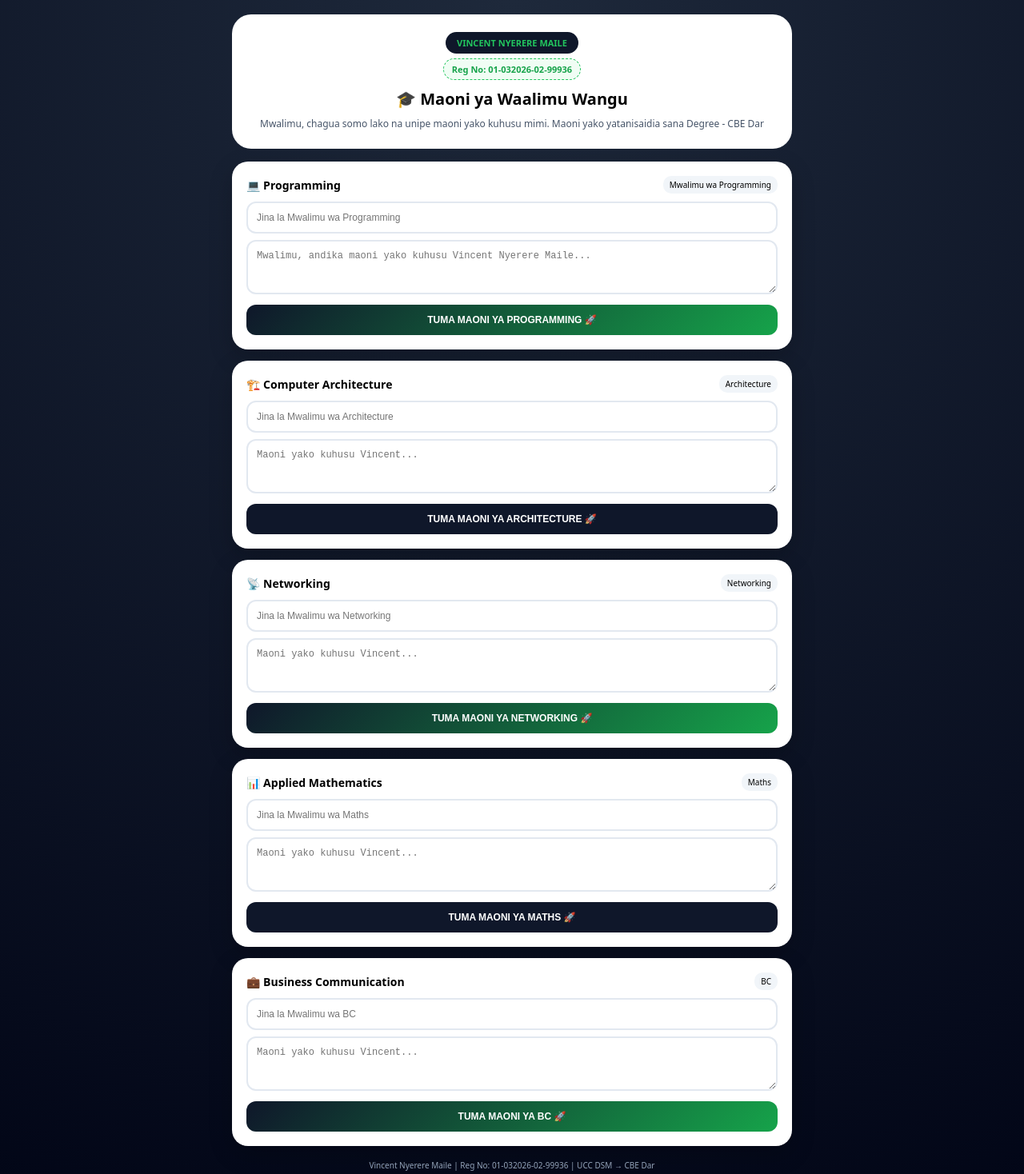
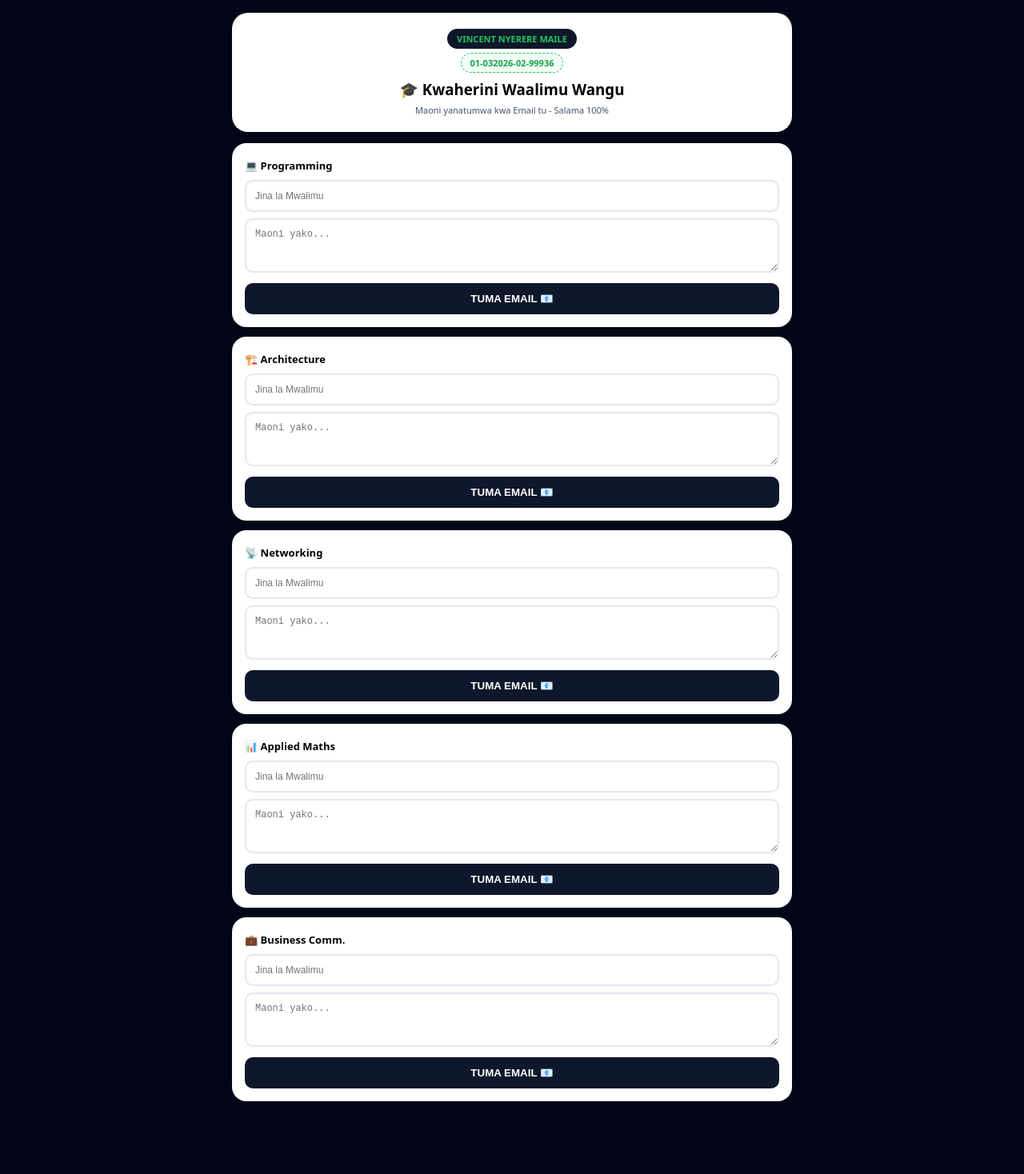
Before and after one commit to vincentnyerere4-coder/kwaheri-waalimu-ucc, a plain HTML site: page index.html in a window 1280 px wide. Shown: the whole page at 80% size. After the commit the page ends 1405 px from the top, so only its background shows below. Drawn offline with Linux system fonts and the light colour scheme.

Commit message:
Update index.html

```diff
--- a/index.html
+++ b/index.html
@@ -4,89 +4,52 @@
 <head>
 <meta charset="UTF-8">
 <meta name="viewport" content="width=device-width, initial-scale=1.0">
-<title>Maoni ya Waalimu - Vincent Nyerere Maile</title>
+<title>Kwaheri Waalimu - Vincent Nyerere Maile</title>
 <style>
 *{margin:0;padding:0;box-sizing:border-box}
-body{font-family:system-ui;background:radial-gradient(circle at top,#1e293b,#020617);min-height:100vh;padding:18px}
+body{font-family:system-ui;background:#020617;padding:16px}
 .container{max-width:700px;margin:0 auto}
-.header{background:#fff;border-radius:24px;padding:22px;text-align:center;margin-bottom:16px}
-.badge{background:#0f172a;color:#22c55e;padding:6px 14px;border-radius:20px;font-weight:800;font-size:11px;width:fit-content;margin:0 auto 6px}
-.reg{font-size:11px;color:#16a34a;font-weight:700;background:#f0fdf4;border:1px dashed #22c55e;padding:5px 10px;border-radius:20px;width:fit-content;margin:0 auto 10px}
-.header h1{font-size:20px}.header p{font-size:12px;color:#475569;margin-top:8px;line-height:1.6}
-.subject{background:#fff;border-radius:20px;padding:18px;margin-bottom:14px;box-shadow:0 10px 30px rgba(0,0,0,.2)}
-.sub-head{display:flex;justify-content:space-between;align-items:center;margin-bottom:10px;flex-wrap:wrap;gap:6px}
-.sub-head b{font-size:14px}.sub-head span{background:#f1f5f9;padding:4px 8px;border-radius:10px;font-size:10px}
-.subject textarea,.subject input{width:100%;padding:11px;border:2px solid #e2e8f0;border-radius:12px;margin-bottom:8px;font-size:12px;outline:none}
-.btn-sub{width:100%;background:#0f172a;color:#fff;border:none;padding:12px;border-radius:12px;font-weight:700;cursor:pointer;font-size:12px}
-.btn-sub.green{background:linear-gradient(135deg,#0f172a,#16a34a)}
-.success{display:none;background:#dcfce7;color:#166534;padding:10px;border-radius:10px;font-size:11px;text-align:center;margin-top:8px;font-weight:600}
-.footer{text-align:center;color:#94a3b8;font-size:10px;margin-top:16px;line-height:1.6}
+.header{background:#fff;border-radius:20px;padding:20px;text-align:center;margin-bottom:14px}
+.badge{background:#0f172a;color:#22c55e;padding:5px 12px;border-radius:20px;font-size:11px;font-weight:800;width:fit-content;margin:0 auto 5px}
+.reg{background:#f0fdf4;border:1px dashed #22c55e;padding:4px 10px;border-radius:20px;font-size:11px;font-weight:700;color:#16a34a;width:fit-content;margin:0 auto 8px}
+.subject{background:#fff;border-radius:18px;padding:16px;margin-bottom:12px}
+.subject b{font-size:13px}
+.subject input,.subject textarea{width:100%;padding:11px;border:2px solid #e2e8f0;border-radius:10px;margin-top:8px;font-size:12px}
+.btn{width:100%;background:#0f172a;color:#fff;border:none;padding:12px;border-radius:10px;font-weight:700;margin-top:8px;cursor:pointer}
+.success{display:none;background:#dcfce7;color:#166534;padding:10px;border-radius:8px;font-size:11px;margin-top:8px;text-align:center;font-weight:600}
 </style>
 </head>
 <body>
 <div class="container">
 <div class="header">
 <div class="badge">VINCENT NYERERE MAILE</div>
-<div class="reg">Reg No: 01-032026-02-99936</div>
-<h1>🎓 Maoni ya Waalimu Wangu</h1>
-<p>Mwalimu, chagua somo lako na unipe maoni yako kuhusu mimi. Maoni yako yatanisaidia sana Degree - CBE Dar</p>
+<div class="reg">01-032026-02-99936</div>
+<h3>🎓 Kwaherini Waalimu Wangu</h3>
+<p style="font-size:11px;color:#475569;margin-top:6px">Maoni yanatumwa kwa Email tu - Salama 100%</p>
 </div>
 
-<div class="subject">
-<div class="sub-head"><b>💻 Programming</b><span>Mwalimu wa Programming</span></div>
-<input type="text" id="name1" placeholder="Jina la Mwalimu wa Programming">
-<textarea id="maoni1" rows="3" placeholder="Mwalimu, andika maoni yako kuhusu Vincent Nyerere Maile..."></textarea>
-<button class="btn-sub green" onclick="sendMaoni('Programming','name1','maoni1','msg1')">TUMA MAONI YA PROGRAMMING 🚀</button>
-<div id="msg1" class="success"></div>
-</div>
+<div class="subject"><b>💻 Programming</b><input id="n1" placeholder="Jina la Mwalimu"><textarea id="m1" rows="3" placeholder="Maoni yako..."></textarea><button class="btn" onclick="send('Programming','n1','m1','o1')">TUMA EMAIL 📧</button><div id="o1" class="success"></div></div>
 
-<div class="subject">
-<div class="sub-head"><b>🏗️ Computer Architecture</b><span>Architecture</span></div>
-<input type="text" id="name2" placeholder="Jina la Mwalimu wa Architecture">
-<textarea id="maoni2" rows="3" placeholder="Maoni yako kuhusu Vincent..."></textarea>
-<button class="btn-sub" onclick="sendMaoni('Architecture','name2','maoni2','msg2')">TUMA MAONI YA ARCHITECTURE 🚀</button>
-<div id="msg2" class="success"></div>
-</div>
+<div class="subject"><b>🏗️ Architecture</b><input id="n2" placeholder="Jina la Mwalimu"><textarea id="m2" rows="3" placeholder="Maoni yako..."></textarea><button class="btn" onclick="send('Architecture','n2','m2','o2')">TUMA EMAIL 📧</button><div id="o2" class="success"></div></div>
 
-<div class="subject">
-<div class="sub-head"><b>📡 Networking</b><span>Networking</span></div>
-<input type="text" id="name3" placeholder="Jina la Mwalimu wa Networking">
-<textarea id="maoni3" rows="3" placeholder="Maoni yako kuhusu Vincent..."></textarea>
-<button class="btn-sub green" onclick="sendMaoni('Networking','name3','maoni3','msg3')">TUMA MAONI YA NETWORKING 🚀</button>
-<div id="msg3" class="success"></div>
-</div>
+<div class="subject"><b>📡 Networking</b><input id="n3" placeholder="Jina la Mwalimu"><textarea id="m3" rows="3" placeholder="Maoni yako..."></textarea><button class="btn" onclick="send('Networking','n3','m3','o3')">TUMA EMAIL 📧</button><div id="o3" class="success"></div></div>
 
-<div class="subject">
-<div class="sub-head"><b>📊 Applied Mathematics</b><span>Maths</span></div>
-<input type="text" id="name4" placeholder="Jina la Mwalimu wa Maths">
-<textarea id="maoni4" rows="3" placeholder="Maoni yako kuhusu Vincent..."></textarea>
-<button class="btn-sub" onclick="sendMaoni('Applied Mathematics','name4','maoni4','msg4')">TUMA MAONI YA MATHS 🚀</button>
-<div id="msg4" class="success"></div>
-</div>
+<div class="subject"><b>📊 Applied Maths</b><input id="n4" placeholder="Jina la Mwalimu"><textarea id="m4" rows="3" placeholder="Maoni yako..."></textarea><button class="btn" onclick="send('Applied Maths','n4','m4','o4')">TUMA EMAIL 📧</button><div id="o4" class="success"></div></div>
 
-<div class="subject">
-<div class="sub-head"><b>💼 Business Communication</b><span>BC</span></div>
-<input type="text" id="name5" placeholder="Jina la Mwalimu wa BC">
-<textarea id="maoni5" rows="3" placeholder="Maoni yako kuhusu Vincent..."></textarea>
-<button class="btn-sub green" onclick="sendMaoni('Business Communication','name5','maoni5','msg5')">TUMA MAONI YA BC 🚀</button>
-<div id="msg5" class="success"></div>
-</div>
+<div class="subject"><b>💼 Business Comm.</b><input id="n5" placeholder="Jina la Mwalimu"><textarea id="m5" rows="3" placeholder="Maoni yako..."></textarea><button class="btn" onclick="send('Business Comm.','n5','m5','o5')">TUMA EMAIL 📧</button><div id="o5" class="success"></div></div>
 
-<div class="footer">Vincent Nyerere Maile | Reg No: 01-032026-02-99936 | UCC DSM → CBE Dar</div>
 </div>
 <script>
 const EMAIL="vincentnyerere4@gmail.com";
-const WA="255693641536";
-async function sendMaoni(somo,nameId,maoniId,msgId){
-const mwalimu=document.getElementById(nameId).value;
-const maoni=document.getElementById(maoniId).value;
-const msgBox=document.getElementById(msgId);
-if(!mwalimu||!maoni){alert("Jaza jina na maoni");return;}
-msgBox.style.display='block';msgBox.innerText='⏳ Inatuma...';
-await fetch("https://formsubmit.co/ajax/"+EMAIL,{method:'POST',headers:{'Content-Type':'application/json'},body:JSON.stringify({Somo:somo,Mwalimu:mwalimu,Maoni:maoni,Mwanafunzi:"Vincent Nyerere Maile",RegNo:"01-032026-02-99936"})});
-window.open("https://wa.me/"+WA+"?text="+encodeURIComponent("MAONI - "+somo+"\nMwanafunzi: Vincent Nyerere Maile\nReg: 01-032026-02-99936\nMwalimu: "+mwalimu+"\nMaoni: "+maoni),'_blank');
-msgBox.innerText="✅ Asante Mwalimu "+mwalimu+"! Maoni ya "+somo+" yametumwa";
-document.getElementById(nameId).value="";document.getElementById(maoniId).value="";
+async function send(somo,nId,mId,oId){
+const jina=document.getElementById(nId).value;
+const maoni=document.getElementById(mId).value;
+const box=document.getElementById(oId);
+if(!jina||!maoni){alert("Jaza jina na maoni");return;}
+box.style.display="block";box.innerText="⏳ Inatuma...";
+await fetch("https://formsubmit.co/ajax/"+EMAIL,{method:"POST",headers:{"Content-Type":"application/json"},body:JSON.stringify({Somo:somo,Mwalimu:jina,Maoni:maoni,Reg:"01-032026-02-99936"})});
+box.innerText="✅ Asante Mwalimu "+jina+" - Maoni ya "+somo+" yametumwa kwa Email";
+document.getElementById(nId).value="";document.getElementById(mId).value="";
 }
 </script>
 </body>
```
